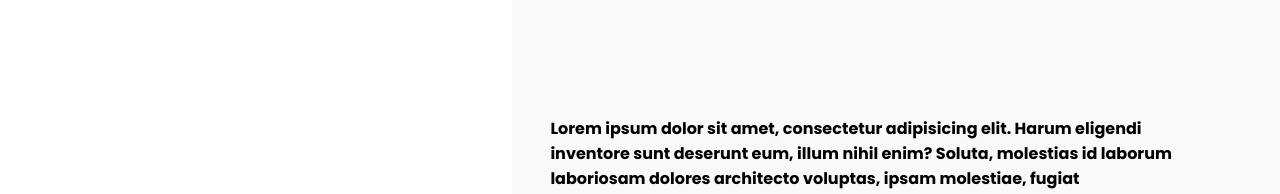
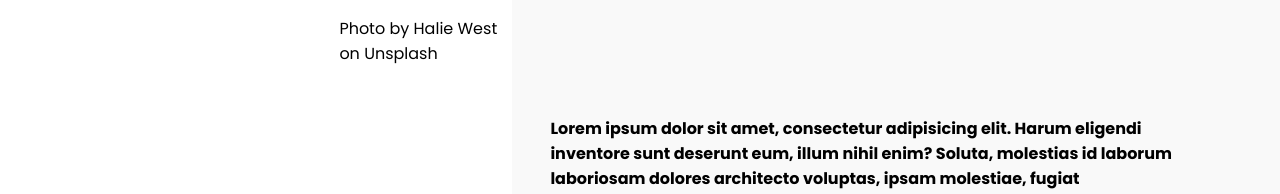
Before and after one commit to Darrenf040/TOP-signup-form, a plain HTML site: page index.html in a window 1280 px wide. Shown: the top 194 px of the page. Drawn offline with Linux system fonts and the light colour scheme.

Commit message:
left side footer

```diff
--- a/index.html
+++ b/index.html
@@ -12,6 +12,9 @@
     <div class="left-container">
         <div class="logo-container">
             <img src="odin-logo.png" alt=""><h1>ODIN</h1>
+        </div>
+        <div class="footer">
+            <p>Photo by Halie West on Unsplash</p>
         </div>
     </div>
     <div class="right-container">
```
